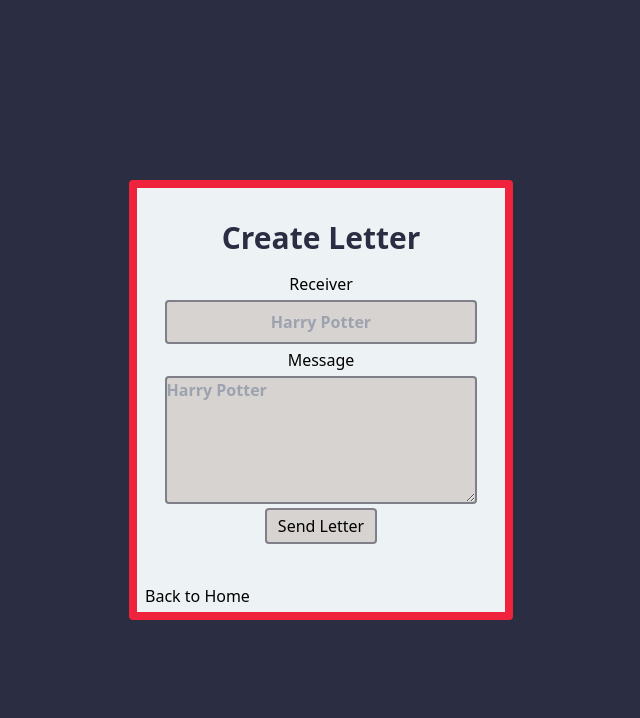
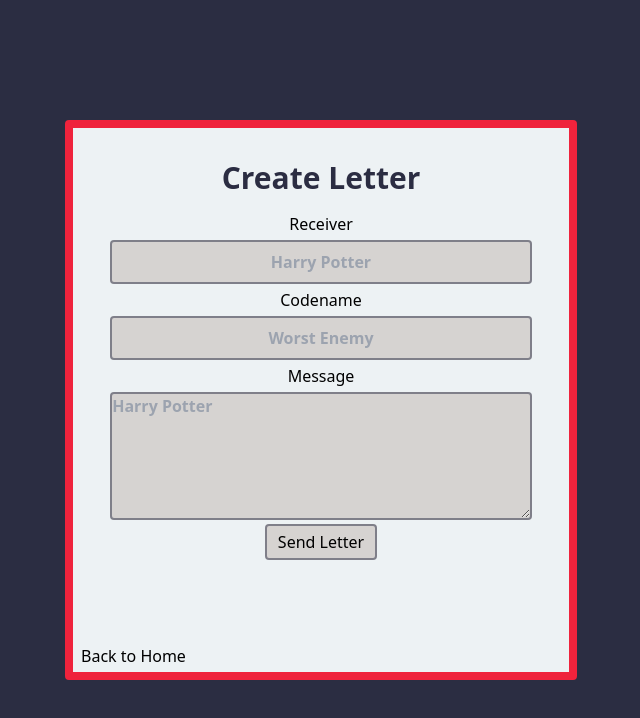
Before and after one commit to arwin50/anonletters, a React (Vite) app: page /create in a window 1280 px wide. Shown: the top 718 px of the page, without its empty margins (319-959 px from the left). Built offline with nearby package versions, Linux system fonts and the light colour scheme.

Commit message:
added a codename for sender

```diff
--- a/src/CreateLetter.jsx
+++ b/src/CreateLetter.jsx
@@ -5,7 +5,7 @@
 export default function CreateLetter() {
     return (
         <main className='flex items-center justify-center h-screen bg-[#2b2d42]'>
-            <div className="border-8 border-[#ef233c] max-[640px]:w-[80%] sm:w-[50%] lg:w-[30%] sm:h-[60%] lg:h-[55%] bg-[#edf2f4] flex flex-col rounded">
+            <div className="border-8 border-[#ef233c] max-[640px]:w-[80%] sm:w-[50%] lg:w-[40%] sm:h-[70%]  min-h-[470px] bg-[#edf2f4] flex flex-col flex-shrink-0 rounded">
                 <h1 className="flex justify-center text-3xl font-extrabold text-[#2b2d42] mb-4 mt-8">
                     Create Letter
                 </h1>
--- a/src/CreateLetterForm.jsx
+++ b/src/CreateLetterForm.jsx
@@ -4,7 +4,7 @@
 
 export default function CreateLetterForm() {
     const navigate = useNavigate();
-    const [receiver, setReceiver] = useState({ name: "", message: "" });
+    const [receiver, setReceiver] = useState({ name: "", message: "", sender: "" });
 
     const updateField = (evt) => {
         const field = evt.target.name;
@@ -20,9 +20,10 @@
             await axios.post("https://anonletters.onrender.com/", {
                 name: receiver.name,
                 message: receiver.message,
+                sender: receiver.sender
             });
 
-            setReceiver({ name: "", message: "" })
+            setReceiver({ name: "", message: "", sender: "" })
         } catch (error) {
             console.error('Error!:', error);
         }
@@ -39,6 +40,15 @@
                 placeholder="Harry Potter"
                 className=" w-[85%] h-11 text-center font-semibold text-slate-700 bg-stone-300 border-2 rounded border-[#2b2d42] border-opacity-50"
             />
+            <label htmlFor="sender">Codename</label>
+            <input type="text"
+                id="sender"
+                name="sender"
+                onChange={updateField}
+                value={receiver.sender}
+                placeholder="Worst Enemy"
+                className=" w-[85%] h-11 text-center font-semibold text-slate-700 bg-stone-300 border-2 rounded border-[#2b2d42] border-opacity-50"
+            />
             <label htmlFor="message">Message</label>
             <textarea type="text"
                 id="message"
--- a/src/Form.jsx
+++ b/src/Form.jsx
@@ -28,7 +28,7 @@
     return (
         <div className="">
             <form className="flex flex-col justify-center items-center" onSubmit={handleSubmit}>
-                <label htmlFor="name">Type the name/codename</label>
+                <label htmlFor="name">Search letters for</label>
                 <input type="text"
                     id="name"
                     name="name"
--- a/src/Letters.jsx
+++ b/src/Letters.jsx
@@ -23,7 +23,6 @@
         fetchData();
     }, [userId]);
 
-
     return (
         <main className="flex justify-center items-center h-screen bg-[#2b2d42]">
             <section className="w-[80%] h-[80%] bg-[#edf2f4] rounded border-8 border-[#ef233c] flex flex-col overflow-y-scroll">
@@ -34,8 +33,9 @@
                     <div key={index} >
                         <div className="mt-4 my-1 p-4 bg-white border rounded shadow-md max-sm:text-xs">
                             {message.text}
+
                         </div>
-                        <p className="ml-4 text-xs">Date Sent: {message.date}</p>
+                        <p className="ml-4 text-xs">Date Sent: {message.date} by: {message.sender}</p>
                     </div>
 
                 ))}
--- a/src/index.css
+++ b/src/index.css
@@ -3,5 +3,6 @@
 @tailwind utilities;
 
 body {
+  background-color: #2b2d42;
   height: 100vh;
 }
```
Also changed, not shown: 2 other files (tests, documents, lock files or other folders).
